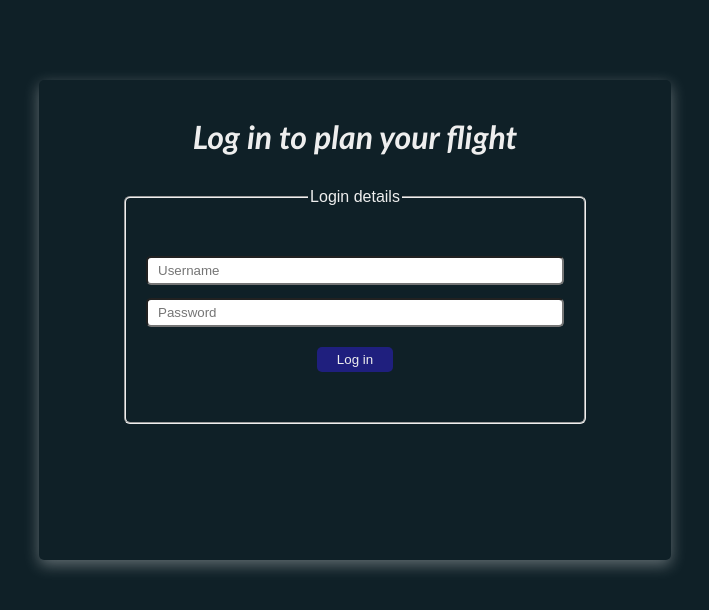
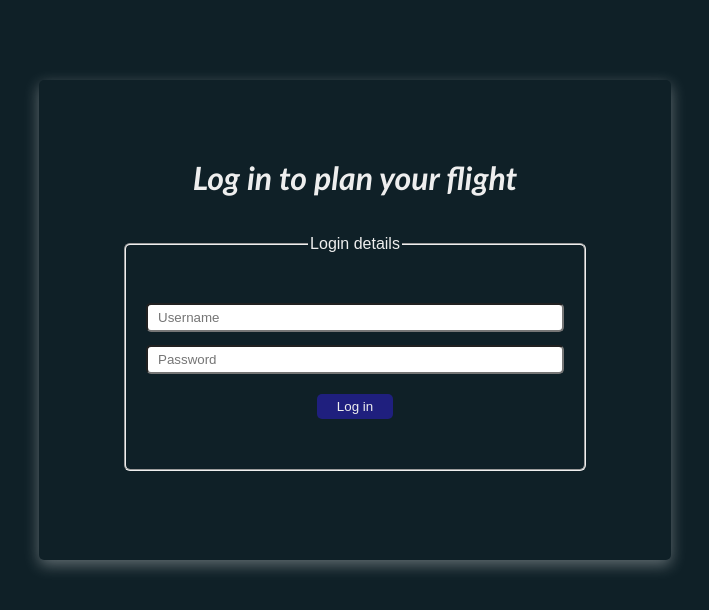
Before and after one commit to Rumecollins/flight-planner, a plain HTML site: page index.html in a window 1280 px wide. Shown: the whole page, without its empty margins (285-994 px from the left). Drawn offline with Linux system fonts and the light colour scheme.

Commit message:
login container and fieldset
login container center with flex and fieldset margin-top reduce

```diff
--- a/style.css
+++ b/style.css
@@ -9,6 +9,9 @@ body {
 }
 
 .login-container{
+    display: flex;
+    justify-content: center;
+    flex-direction: column;
     margin: 5em auto;
     padding: 2px;
     border-radius: 5px;
@@ -18,7 +21,6 @@ body {
 }
 .login-container h1{
     font-family: 'Trebuchet MS', 'Lucida Sans Unicode', 'Lucida Grande', 'Lucida Sans', Arial, sans-serif;
-    margin-top: 2em;
     font-size: 1.5rem;
     font-weight: 800;
     font-style: italic;
@@ -66,7 +68,6 @@ button:hover{
         padding: 5px;
     }
     .login-container h1{
-        margin-top: 2em;
         font-size: 2rem;
     }
     fieldset{
@@ -77,7 +78,7 @@ button:hover{
 }
 
 @media (min-width:75em) {
-    .login-container h1{
+    fieldset{
         margin-top: 1em;
     }
 }
```
